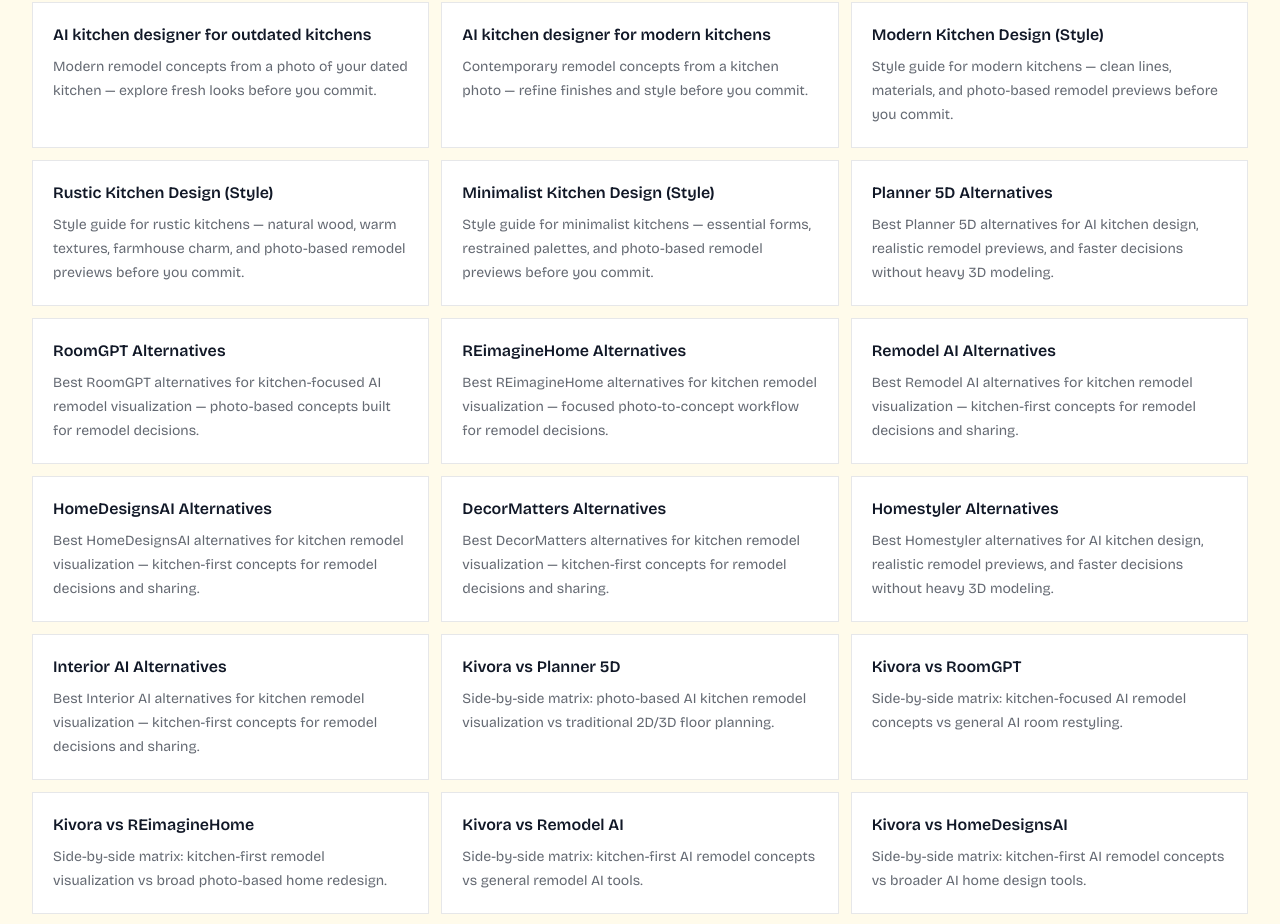
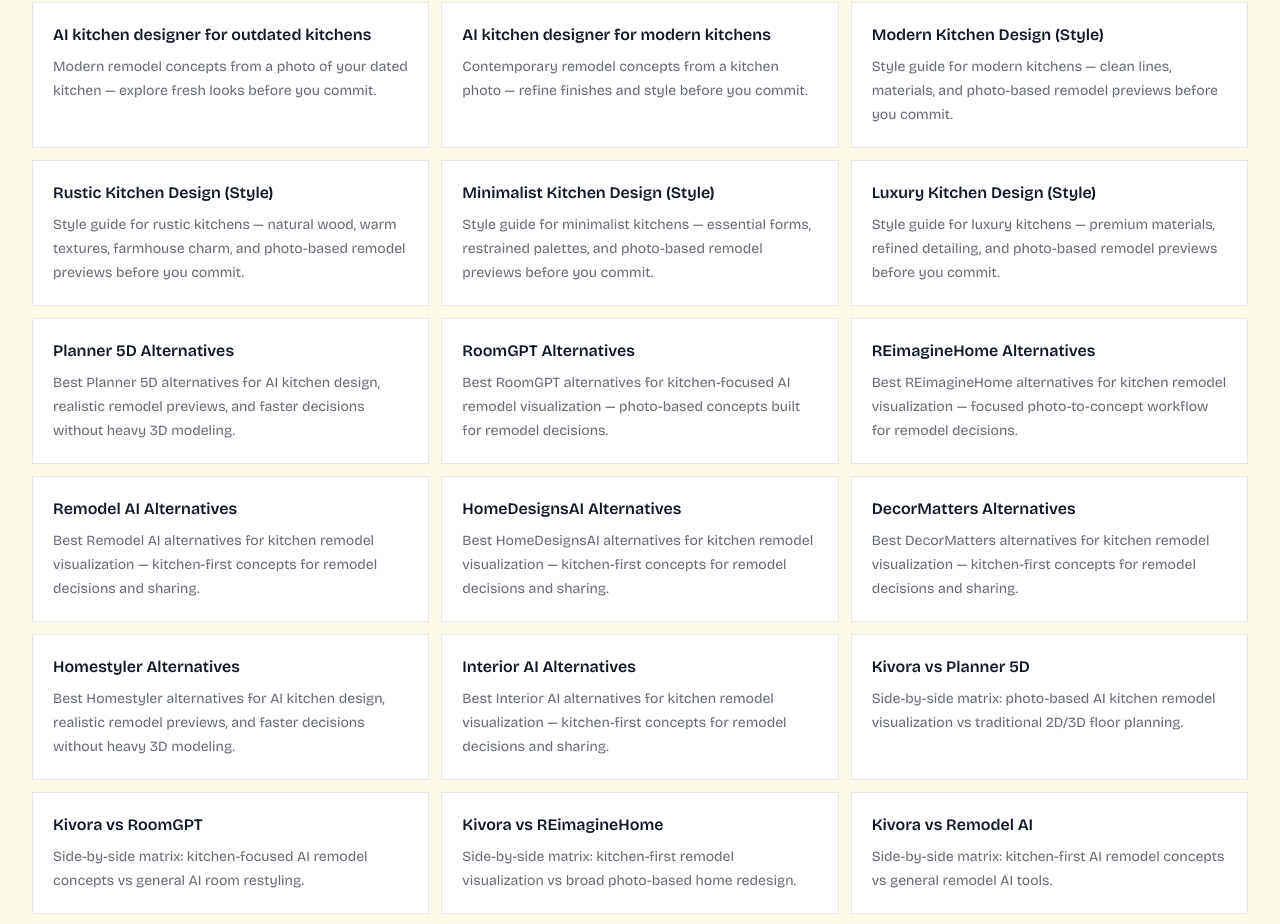
Before and after one commit to KarlGusta/kivora-next, a Next.js app: page /resources in a window 1280 px wide. Shown: the part 1903-2827 px from the top of the page. Built offline with nearby package versions, Linux system fonts and the light colour scheme.

Commit message:
List Luxury Kitchen Design on Resources cluster pages

```diff
--- a/app/resources/page.jsx
+++ b/app/resources/page.jsx
@@ -167,6 +167,12 @@ const clusterPages = [
     label: "Minimalist Kitchen Design (Style)",
     description:
       "Style guide for minimalist kitchens — essential forms, restrained palettes, and photo-based remodel previews before you commit.",
+  },
+  {
+    href: "/luxury-kitchen-design",
+    label: "Luxury Kitchen Design (Style)",
+    description:
+      "Style guide for luxury kitchens — premium materials, refined detailing, and photo-based remodel previews before you commit.",
   },
   {
     href: "/planner-5d-alternatives",
```
